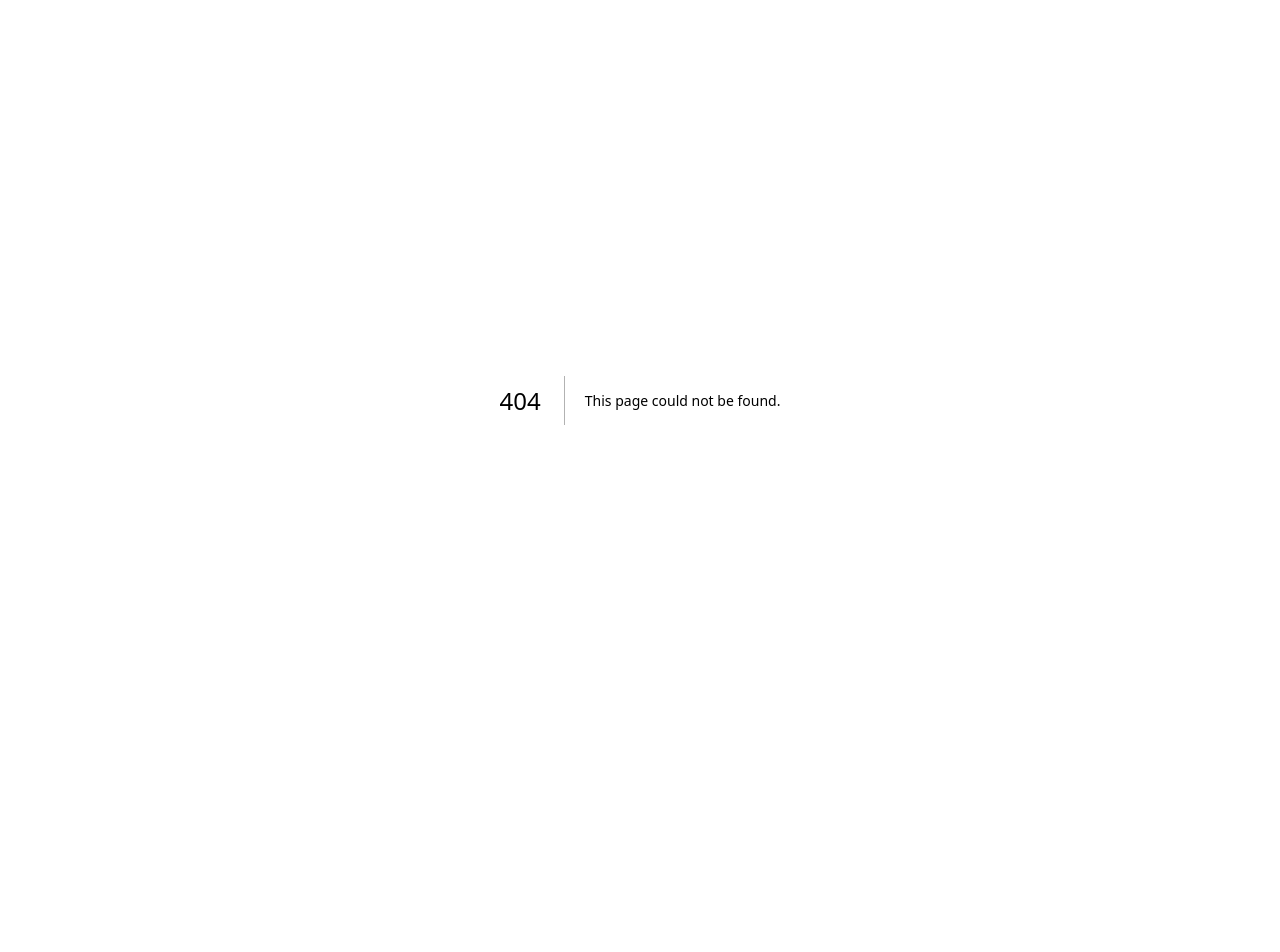
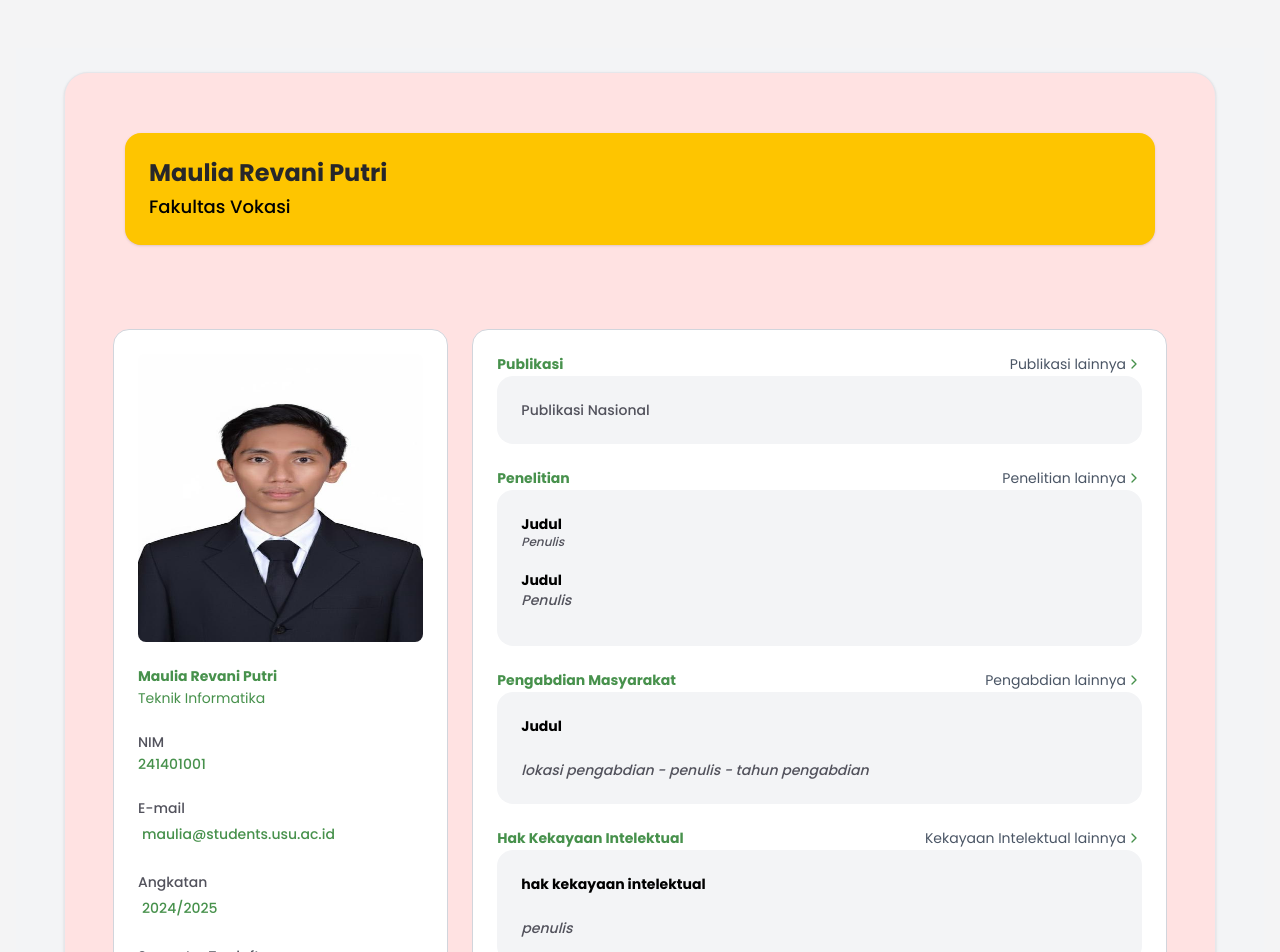
Before and after one commit to bagussatriaa/direktori-usu, a Next.js app: page /dev/detailmahasiswa in a window 1280 px wide. Before the commit this address had no page. Shown: the top 952 px of the page. Before the commit the page ends 800 px from the top, so only its background shows below. Built offline with nearby package versions, Linux system fonts and the light colour scheme.

Commit message:
feat(detailMahasiswa): create detail page for student with comprehensive profile

```diff
--- a/app/dev/detaildosen/page.tsx
+++ /dev/null
@@ -1,18 +0,0 @@
-import DetailDosen from "@/components/detaildosen/DetailDosen";
-import dummyDosen from "@/data/dummyDosen"; // Anggap file dummy lu ditaruh sejajar di folder dev ini
-
-export default function DetailDosenPreviewPage() {
-  const dosen1 = dummyDosen[0]; // Pak Muhammad Isa Dadi Hasibuan
-  const dosen2 = dummyDosen[1];  // Ibu Dr. Nur Aisyah
-
-  return (
-    <div className="w-full bg-zinc-100 min-h-screen py-12 px-4 space-y-16">
-
-      <div className="mx-auto bg-white overflow-hidden border border-zinc-200">
-
-        <DetailDosen member={dosen2} />
-      </div>
-
-    </div>
-  );
-}
--- /dev/null
+++ b/app/dev/detailmahasiswa/page.tsx
@@ -0,0 +1,18 @@
+import DetailMahasiswa from "@/components/DetailMahasiswa";
+import dummyMahasiswa from "@/data/dummyMahasiswa";
+
+export default function DetailMahasiswaPreviewPage() {
+  const mahasiswa = dummyMahasiswa[0]; // Pak Muhammad Isa Dadi Hasibuan
+  const mahasiswa2 = dummyMahasiswa[1];  // Ibu Dr. Nur Aisyah
+
+  return (
+    <div className="w-full bg-zinc-100 min-h-screen py-12 px-4 space-y-16">
+
+      <div className="mx-auto overflow-hidden">
+
+        <DetailMahasiswa member={mahasiswa} />
+      </div>
+
+    </div>
+  );
+}
--- /dev/null
+++ b/components/DetailMahasiswa.tsx
@@ -0,0 +1,150 @@
+import {  StudentMember } from "@/types/directory.types";
+// import { Download } from 'lucide-react';
+import { ChevronRight  } from "lucide-react";
+
+interface DetailMahasiswaProps {
+    member: StudentMember;
+}
+
+export default function DetailMahasiswa({ member }: DetailMahasiswaProps) {
+  return (
+    <div className="w-full min-h-screen bg-gray-100 p-6 flex justify-center items-start">
+        <div className="w-full max-w-6xl bg-red-100 rounded-3xl shadow-sm border border-gray-200 overflow-hidden p-6 flex flex-col gap-6">
+
+            {/* Header Section */}
+            <div className="w-full p-9 justify-center flex">
+                    <div className="w-full bg-[#FEC500] rounded-2xl p-6 shadow-sm">
+
+                    <h1 className="leading-tight">
+
+
+                        <span className="block text-zinc-800 text-4xl md:text-2xl font-bold">
+                        {member.name}
+                        </span>
+
+                        <span className="block text-black text-2xl md:text-lg font-medium mt-1">
+                            {member.faculty_name}
+                        </span>
+                    </h1>
+
+                    </div>
+            </div>
+
+            <div className="w-full grid grid-cols-1 lg:grid-cols-3 gap-6 p-6">
+                {/* Sidebar section */}
+                <div className="lg:col-span-1">
+                    <div className="bg-white rounded-2xl border border-gray-300 p-6 space-y-6">
+                        <div className="w-full h-72 rounded-lg overflow-hidden flex justify-center items-center">
+                            <img src={member.photo} alt="detail dosen picture" className="w-full h-full" />
+                        </div>
+
+                        <div className="space-y-0.5">
+                        <p className="text-sm font-black"> {member.name}</p>
+                        <p className="text-sm">{member.major_name}</p>
+                        </div>
+
+                        <div className="space-y-0.5">
+                            <p className="text-zinc-600 text-sm font-medium">NIM</p>
+                            <p className=" text-sm font-medium">{member.nim}</p>
+                        </div>
+
+                        <div className="space-y-0.5 ">
+                            <p className="text-zinc-600 text-sm font-medium">E-mail</p>
+                                <p className="text-sm font-medium p-1">{member.email}</p>
+                        </div>
+
+                        <div className="space-y-0.5 ">
+                            <p className="text-zinc-600 text-sm font-medium">Angkatan</p>
+                                <p className="text-sm font-medium p-1">{member.entry_year}</p>
+                        </div>
+
+                        <div className="space-y-0.5 ">
+                            <p className="text-zinc-600 text-sm font-medium">Semester Terdaftar</p>
+                                <p className="text-sm font-medium p-1">{member.entry_year}</p>
+                        </div>
+                        <div className="space-y-0.5 ">
+                            <p className="text-zinc-600 text-sm font-medium">Status</p>
+                            <div className="flex bg-green-100 rounded-full p-1 px-1.5 w-fit">
+                                <p className="text-sm font-medium p-1">{member.status}</p>
+                            </div>
+                        </div>
+                    </div>
+                </div>
+
+                {/* Content Section --  */}
+                <div className="lg:col-span-2">
+                    <div className="bg-white rounded-2xl border border-gray-300 p-6 space-y-6">
+
+
+
+                        <div className="space-y-0.5">
+                            <div className="flex justify-between items-center w-full">
+                                <p className="text-sm font-bold">Publikasi</p>
+                                <a href="" className="flex items-center hover:text-black">
+                                    <p className="text-sm text-gray-600 hover:text-black">Publikasi lainnya</p>
+                                    <ChevronRight className="w-4 h-4" />
+                                </a>
+                            </div>
+                            <div className="bg-gray-100 rounded-2xl p-6 space-y-6">
+                                <div className="space-y-0.5">
+                                    <p className="text-zinc-600 text-sm font-medium">Publikasi Nasional</p>
+                                    {/* <p className="text-black text-sm font-medium">{member.publications?.national?.[0]?.title || 'Tidak ada publikasi nasional'}</p>
+                                    <p className="text-black text-sm font-medium italic">{member.publications?.national?.[0]?.authors || 'Tidak ada penulis'}</p> */}
+                                </div>
+                            </div>
+                        </div>
+
+                        <div className="space-y-0.5">
+                            <div className="flex justify-between items-center w-full">
+                                <p className="text-sm font-bold">Penelitian</p>
+                                <a href="" className="flex items-center hover:text-black">
+                                    <p className="text-sm text-gray-600 hover:text-black">Penelitian lainnya</p>
+                                    <ChevronRight className="w-4 h-4" />
+                                </a>
+                            </div>
+                            <div className="bg-gray-100 rounded-2xl p-6">
+                                <div className="">
+                                <p className="text-black text-sm font-bold">Judul</p>
+                                <p className="text-zinc-600 text-xs font-medium italic pb-5">Penulis</p>
+                                <p className="text-black text-sm font-bold">Judul</p>
+                                <p className="text-zinc-600 text-sm font-medium italic mb-3">Penulis</p>
+                                </div>
+                            </div>
+                        </div>
+
+                        <div className="space-y-0.5">
+                            <div className="flex justify-between items-center w-full">
+                                <p className="text-sm font-bold">Pengabdian Masyarakat</p>
+                                <a href="" className="flex items-center hover:text-black">
+                                    <p className="text-sm  text-gray-600 hover:text-black">Pengabdian lainnya</p>
+                                    <ChevronRight className="w-4 h-4" />
+                                </a>
+                            </div>
+                            <div className="bg-gray-100 rounded-2xl p-6 space-y-6">
+                                <p className="text-black text-sm font-bold">Judul</p>
+                                <p className="text-zinc-600 text-sm font-medium italic">lokasi pengabdian - penulis - tahun pengabdian</p>
+                            </div>
+                        </div>
+
+                        <div className="space-y-0.5">
+                            <div className="flex justify-between items-center w-full">
+                                <p className="text-sm font-bold">Hak Kekayaan Intelektual</p>
+                                <a href="" className="flex items-center hover:text-black">
+                                    <p className="text-sm text-gray-600 hover:text-black">Kekayaan Intelektual lainnya</p>
+                                    <ChevronRight className="w-4 h-4" />
+                                </a>
+                            </div>
+                            <div className="bg-gray-100 rounded-2xl p-6 space-y-6">
+                                <p className="text-black text-sm font-bold">hak kekayaan intelektual</p>
+                                <p className="text-zinc-600 text-sm font-medium italic">penulis</p>
+                            </div>
+                        </div>
+
+                    </div>
+                </div>
+            </div>
+        </div>
+
+    </div>
+  );
+}
--- a/components/detaildosen/DosenFilter.tsx
+++ b/components/detaildosen/DosenFilter.tsx
@@ -1,7 +1,7 @@
 "use client";
 
 import { useEffect, useMemo, useState } from "react";
-import Dropdown from "@/components/Dropdown";
+// import Dropdown from "@/components/Dropdown";
 import type { CourseItem } from "@/types/directory.types";
 
 interface DosenFiltersProps {
--- a/data/dummyMahasiswa.ts
+++ b/data/dummyMahasiswa.ts
@@ -5,6 +5,7 @@ const dummyMahasiswa: StudentMember[] = [
     id: "1",
     nim: "241401001",
     name: "Maulia Revani Putri",
+    email: "maulia@students.usu.ac.id",
     gender: "Perempuan",
     entry_year: "2024/2025",
     education_level: "D-3",
@@ -20,6 +21,7 @@ const dummyMahasiswa: StudentMember[] = [
     id: "2",
     nim: "261757051",
     name: "Gabriella Moska Sitinjak",
+    email: "gabriella@students.usu.ac.id",
     gender: "Perempuan",
     entry_year: "2026/2027",
     education_level: "D-4",
--- a/types/directory.types.ts
+++ b/types/directory.types.ts
@@ -103,7 +103,7 @@ export interface StudentMember {
 
   nim: string;
   name: string;
-
+  email?: string;
   gender: string;
 
   entry_year: string;
```
